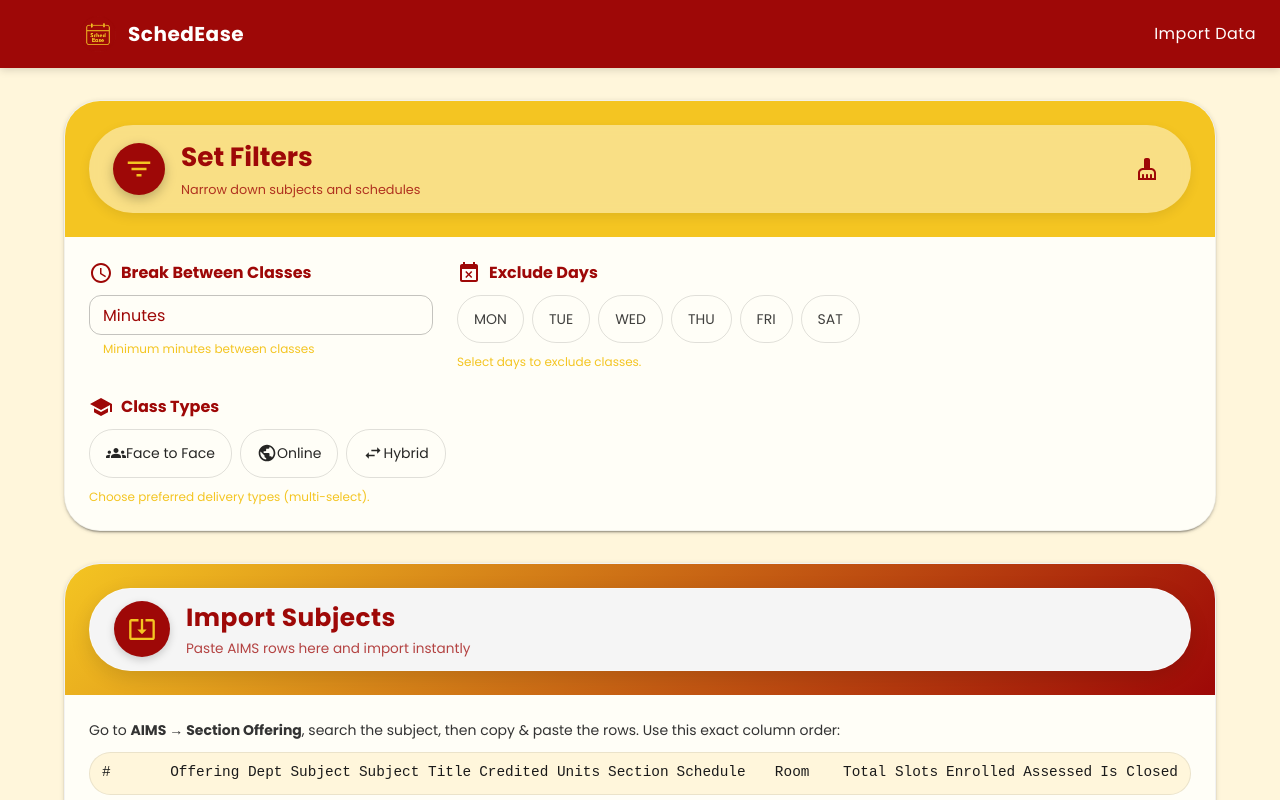
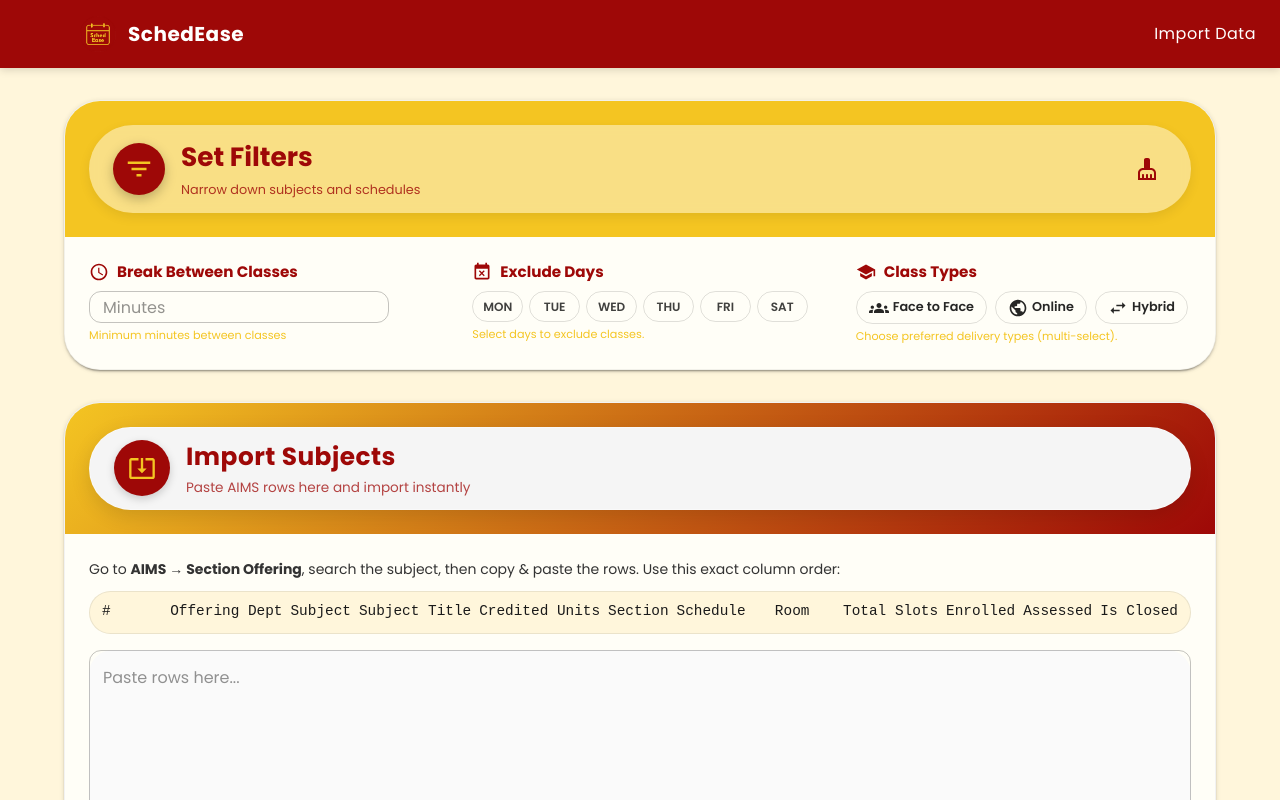
Before and after one commit to zyrrhky/schedease, a React (Create React App) app: page /dashboard in a window 1280 px wide. Both pictures are taken after typing "name@example.com", "Sample123" into the empty fields and a click on the button "Sign In". Shown: the top 800 px of the page. Built offline with nearby package versions, Linux system fonts and the light colour scheme; some icons are missing.

Commit message:
Remove duplicate subject import restriction and improve SetFilter UI layout

```diff
--- a/src/components/Dashboard.jsx
+++ b/src/components/Dashboard.jsx
@@ -106,21 +106,21 @@ export default function Dashboard() {
 
   const handleSubjectAdd = useCallback((item, isAdded) => {
     const id = String(item.data_id ?? `${item.subject_code}-${item.section || ""}`);
-    const itemTitle = (item.subject_title || "").trim().toLowerCase();
+    const itemSubjectCode = (item.subject_code || "").trim().toUpperCase();
 
     setAddedSubjectIds((prev) => {
       const next = new Set(prev);
 
       if (isAdded) {
-        // Check if a subject with the same title is already added
-        const alreadyAddedSameTitle = dataList.some((subject) => {
+        // Check if a subject with the same subject code is already added
+        const alreadyAddedSameCode = dataList.some((subject) => {
           const subjectId = String(subject.data_id ?? `${subject.subject_code}-${subject.section || ""}`);
-          const subjectTitle = (subject.subject_title || "").trim().toLowerCase();
-          return prev.has(subjectId) && subjectTitle === itemTitle && subjectId !== id;
+          const subjectCode = (subject.subject_code || "").trim().toUpperCase();
+          return prev.has(subjectId) && subjectCode === itemSubjectCode && subjectId !== id;
         });
 
-        if (alreadyAddedSameTitle) {
-          setSnackMsg("Cannot add duplicate subject: A subject with this title is already in the schedule");
+        if (alreadyAddedSameCode) {
+          setSnackMsg(`Cannot add duplicate subject: A subject with code ${itemSubjectCode} is already in the schedule`);
           setSnackSeverity("error");
           setSnackOpen(true);
           return prev; // Don't modify the set
@@ -142,34 +142,17 @@ export default function Dashboard() {
     (parsedArray = []) => {
       const filtered = filterSubjects(parsedArray || []);
       if ((filtered || []).length > 0) {
-        const beforeCount = dataList.length;
         handleAddMany(filtered);
-        // Use setTimeout to check after state update
-        setTimeout(() => {
-          const afterCount = dataList.length;
-          const addedCount = afterCount - beforeCount;
-          const skippedCount = filtered.length - addedCount;
-
-          if (addedCount > 0) {
-            let msg = `Successfully added ${addedCount} subject(s)`;
-            if (skippedCount > 0) {
-              msg += ` (${skippedCount} skipped due to duplicate titles)`;
-            }
-            setSnackMsg(msg);
-            setSnackSeverity("success");
-          } else if (skippedCount > 0) {
-            setSnackMsg(`All ${skippedCount} subject(s) were skipped (duplicate titles already exist)`);
-            setSnackSeverity("warning");
-          }
-          setSnackOpen(true);
-        }, 100);
+        setSnackMsg(`Successfully added ${filtered.length} subject(s)`);
+        setSnackSeverity("success");
+        setSnackOpen(true);
       } else {
         setSnackMsg("No subjects matched the active filters. Adjust filters or clear them and try again.");
         setSnackSeverity("warning");
         setSnackOpen(true);
       }
     },
-    [filterSubjects, handleAddMany, dataList.length]
+    [filterSubjects, handleAddMany]
   );
 
   const handleClearAll = useCallback(() => {
@@ -179,13 +162,13 @@ export default function Dashboard() {
       setSnackOpen(true);
       return;
     }
-    dataList.forEach((d) => {
+    for (const d of dataList) {
       const id = d.data_id ?? null;
       if (id != null) {
         handleDeleteData(id);
         removeSubjectFromSchedules(id);
       }
-    });
+    }
     // Clear added subjects
     setAddedSubjectIds(new Set());
     setSnackMsg(`Deleted ${dataList.length} subject(s)`);
@@ -280,8 +263,8 @@ export default function Dashboard() {
               totalImported={dataList.length}
               filtersActive={Boolean(
                 breakBetweenMinutes ||
-                (excludeDays && excludeDays.length) ||
-                (classTypes && classTypes.length)
+                excludeDays?.length ||
+                classTypes?.length
               )}
             />
           </Box>
--- a/src/components/SetFilter.js
+++ b/src/components/SetFilter.js
@@ -146,44 +146,45 @@ export default function SetFilter({
       </Box>
 
       <Box sx={{ p: { xs: 2, md: 3 }, background: "#fffef7" }}>
-        <Grid container spacing={3}>
-          <Grid item xs={12} md={6}>
-            <Stack spacing={1.25}>
-              <Box display="flex" alignItems="center" gap={1}>
-                <TimeIcon sx={{ color: CIT.maroon }} />
-                <Typography sx={{ fontWeight: 700, color: CIT.maroon }}>
+        <Box sx={{ display: "flex", gap: 6, alignItems: "flex-start", flexWrap: { xs: "wrap", md: "nowrap" } }}>
+          {/* Break Between Classes */}
+          <Box sx={{ flex: { xs: "1 1 100%", md: "1 1 0" }, minWidth: 0 }}>
+            <Box display="flex" alignItems="center" gap={1} mb={1}>
+              <TimeIcon sx={{ color: CIT.maroon, fontSize: 20 }} />
+              <Typography sx={{ fontWeight: 700, color: CIT.maroon, fontSize: "0.95rem" }}>
                 Break Between Classes
               </Typography>
             </Box>
-
             <TextField
-                label="Minutes"
+              placeholder="Minutes"
               type="number"
               value={breakBetweenMinutes ?? ""}
               onChange={(e) =>
                 setBreakBetweenMinutes(e.target.value === "" ? "" : Number(e.target.value))
               }
+              size="small"
               fullWidth
-                size="small"
-                helperText="Minimum minutes between classes"
               sx={{
-                  "& .MuiFormHelperText-root": {
-                    color: CIT.goldLight,
-                    fontSize: "0.75rem",
+                maxWidth: 300,
+                "& .MuiInputBase-root": {
+                  height: 32,
                 },
               }}
             />
-            </Stack>
-          </Grid>
-
-          <Grid item xs={12} md={6}>
-            <Stack spacing={1.25}>
-              <Box display="flex" alignItems="center" gap={1}>
-                <ExcludeIcon sx={{ color: CIT.maroon }} />
-                <Typography sx={{ fontWeight: 700, color: CIT.maroon }}>Exclude Days</Typography>
+            <Typography sx={{ color: CIT.goldLight, fontSize: "0.7rem", mt: 0.5 }}>
+              Minimum minutes between classes
+            </Typography>
           </Box>
 
-              <Box sx={{ display: "flex", gap: 1, flexWrap: "wrap" }}>
+          {/* Exclude Days */}
+          <Box sx={{ flex: { xs: "1 1 100%", md: "1 1 0" }, minWidth: 0 }}>
+            <Box display="flex" alignItems="center" gap={1} mb={1}>
+              <ExcludeIcon sx={{ color: CIT.maroon, fontSize: 20 }} />
+              <Typography sx={{ fontWeight: 700, color: CIT.maroon, fontSize: "0.95rem" }}>
+                Exclude Days
+              </Typography>
+            </Box>
+            <Box sx={{ display: "flex", gap: 0.75, flexWrap: "nowrap", justifyContent: "space-between" }}>
               {dayOptions.map((d) => {
                 const checked = excludeDays.includes(dayFull[d]);
                 return (
@@ -192,11 +193,19 @@ export default function SetFilter({
                     selected={checked}
                     onClick={() => handleDayToggle(d)}
                     value={d}
+                    size="small"
                     sx={{
-                        px: 2,
+                      flex: 1,
+                      px: 1,
+                      py: 0.5,
+                      minWidth: 0,
                       borderRadius: 2,
+                      textTransform: "uppercase",
+                      fontSize: "0.75rem",
+                      fontWeight: 600,
                       color: checked ? CIT.maroon : "rgba(0,0,0,0.75)",
                       background: checked ? `${CIT.gold}33` : "transparent",
+                      border: "1px solid rgba(0,0,0,0.12)",
                       "&:hover": { background: checked ? `${CIT.gold}44` : "rgba(0,0,0,0.04)" },
                     }}
                   >
@@ -205,20 +214,19 @@ export default function SetFilter({
                 );
               })}
             </Box>
-
-              <Typography sx={{ color: CIT.goldLight, fontSize: "0.75rem" }}>
+            <Typography sx={{ color: CIT.goldLight, fontSize: "0.7rem", mt: 0.5 }}>
               Select days to exclude classes.
             </Typography>
-            </Stack>
-          </Grid>
-
-          <Grid item xs={12}>
-            <Stack spacing={1.25}>
-              <Box display="flex" alignItems="center" gap={1}>
-                <ClassIcon sx={{ color: CIT.maroon }} />
-                <Typography sx={{ fontWeight: 700, color: CIT.maroon }}>Class Types</Typography>
           </Box>
 
+          {/* Class Types */}
+          <Box sx={{ flex: { xs: "1 1 100%", md: "1 1 0" }, minWidth: 0 }}>
+            <Box display="flex" alignItems="center" gap={1} mb={1}>
+              <ClassIcon sx={{ color: CIT.maroon, fontSize: 20 }} />
+              <Typography sx={{ fontWeight: 700, color: CIT.maroon, fontSize: "0.95rem" }}>
+                Class Types
+              </Typography>
+            </Box>
             <Box sx={{ display: "flex", gap: 1, flexWrap: "wrap" }}>
               {classOptions.map((opt) => {
                 const active = classTypes.includes(opt.value);
@@ -227,12 +235,18 @@ export default function SetFilter({
                     key={opt.value}
                     selected={active}
                     onClick={() => handleClassToggle(opt.value)}
+                    size="small"
                     sx={{
-                        px: 2,
+                      px: 1.5,
+                      py: 0.5,
                       borderRadius: 2,
                       textTransform: "none",
+                      fontSize: "0.8rem",
+                      fontWeight: 600,
+                      gap: 0.5,
                       color: active ? CIT.maroon : "rgba(0,0,0,0.85)",
                       background: active ? `${CIT.gold}33` : "transparent",
+                      border: "1px solid rgba(0,0,0,0.12)",
                       "&:hover": { background: active ? `${CIT.gold}44` : "rgba(0,0,0,0.04)" },
                     }}
                   >
@@ -242,13 +256,11 @@ export default function SetFilter({
                 );
               })}
             </Box>
-
-              <Typography sx={{ color: CIT.goldLight, fontSize: "0.75rem" }}>
+            <Typography sx={{ color: CIT.goldLight, fontSize: "0.7rem", mt: 0.5 }}>
               Choose preferred delivery types (multi-select).
             </Typography>
-            </Stack>
-          </Grid>
-        </Grid>
+          </Box>
+        </Box>
       </Box>
     </Paper>
   );
--- a/src/hooks/useSubjects.js
+++ b/src/hooks/useSubjects.js
@@ -40,20 +40,8 @@ export default function useSubjects(initial = []) {
   const addMany = useCallback((parsedArray = []) => {
     setSubjects((prev) => {
       const existing = new Set(prev.map((d) => String(d.data_id)));
-      const existingTitles = new Set(
-        prev.map((d) => (d.subject_title || "").trim().toLowerCase()).filter(Boolean)
-      );
 
       const mapped = parsedArray
-        .filter((p) => {
-          // Filter out subjects with duplicate titles
-          const title = (p.subject_title || "").trim().toLowerCase();
-          if (!title || existingTitles.has(title)) {
-            return false;
-          }
-          existingTitles.add(title);
-          return true;
-        })
         .map((p) => {
           let id = String(p.data_id || "");
           if (!id || existing.has(id)) {
```
Lines whose indentation alone changed are shown as unchanged.
